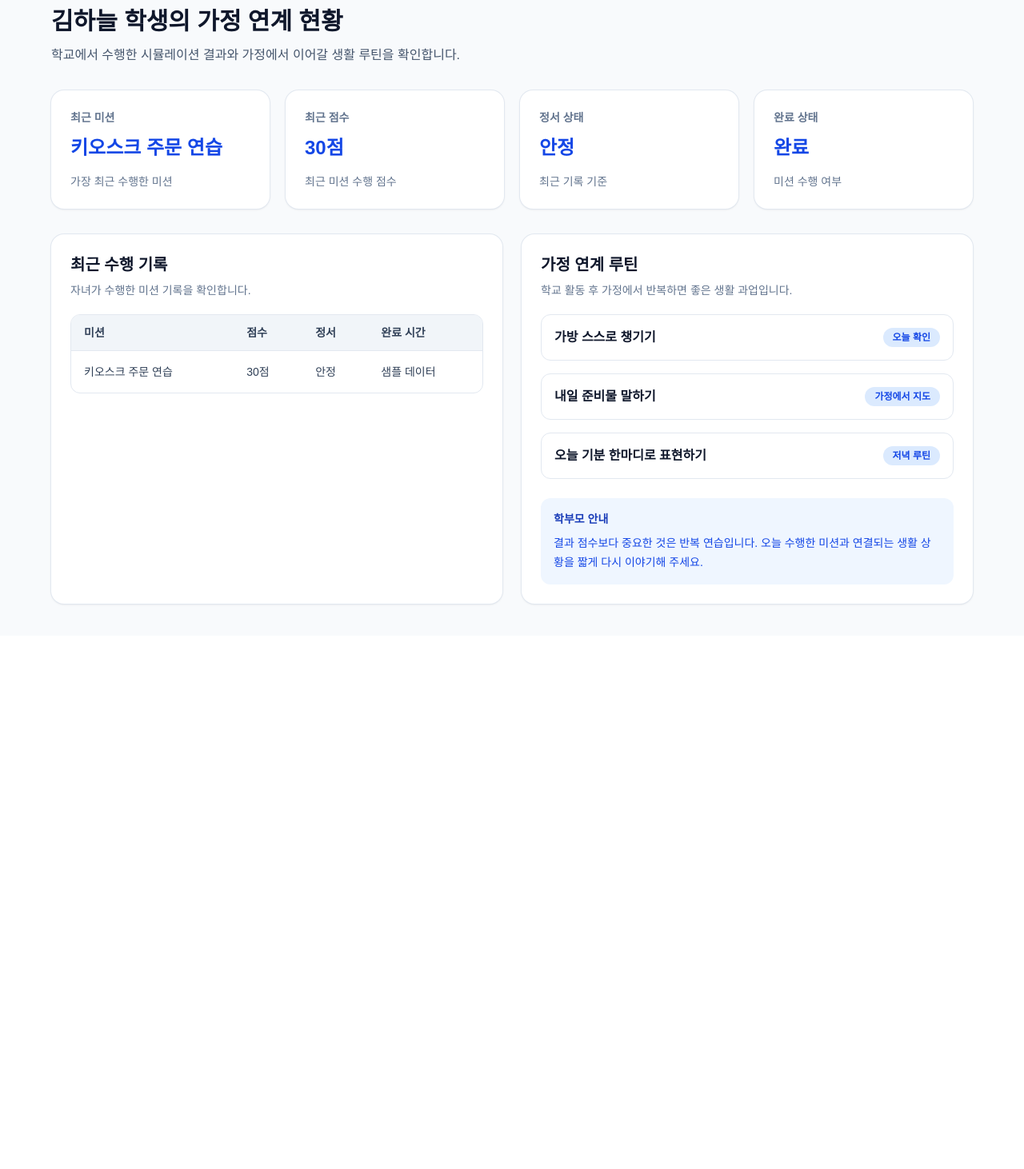
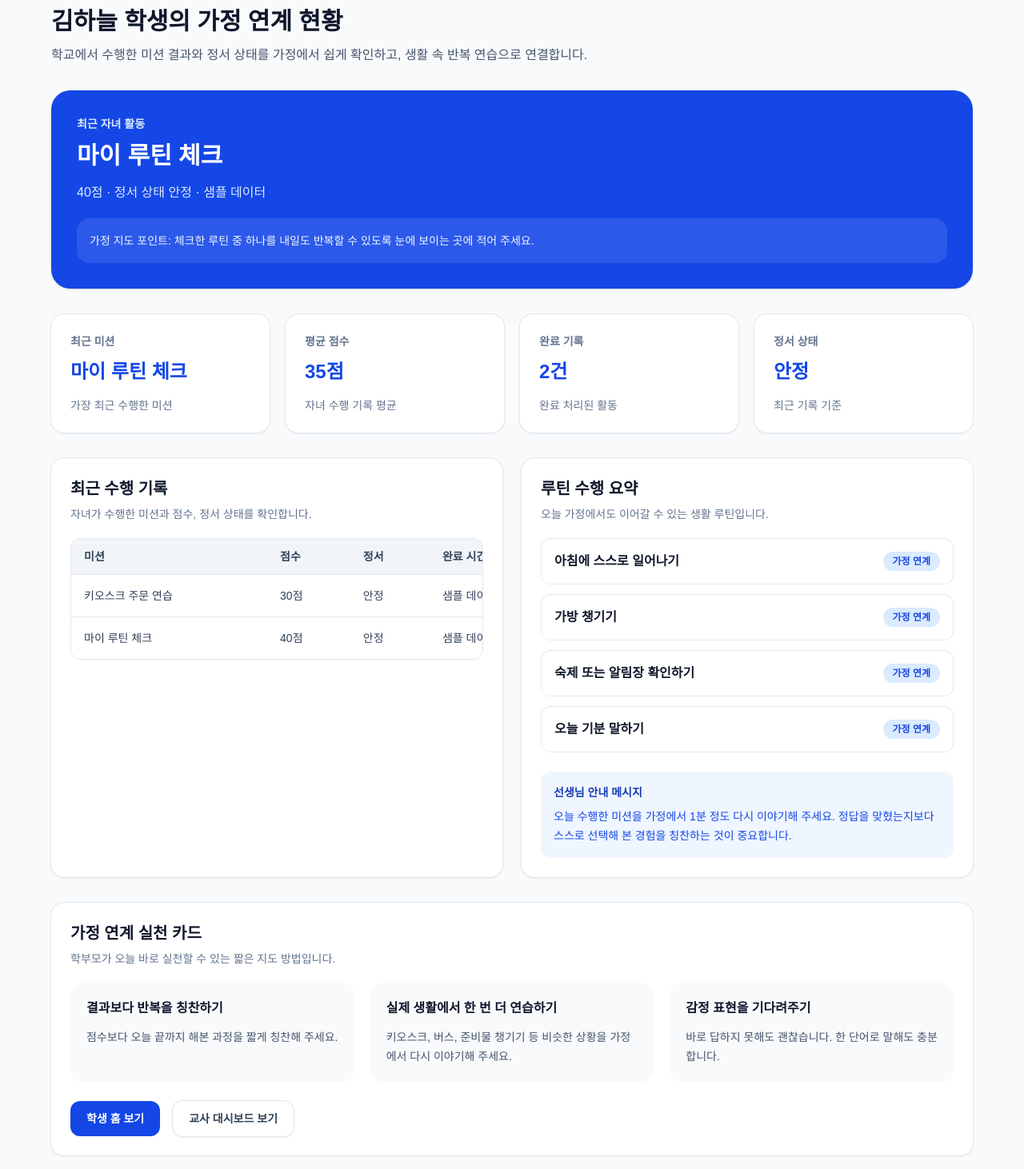
Before and after one commit to jjangtour/------, a Next.js app in the folder frontend/: page /parent/dashboard in a window 1280 px wide. Shown: the part 128-1590 px from the top of the page at 80% size. Before the commit the page ends 923 px from the top, so only its background shows below. Built offline with nearby package versions, Linux system fonts and the light colour scheme.

Commit message:
학부모 화면 가정 연계 기능 개선

```diff
--- a/frontend/app/parent/dashboard/page.tsx
+++ b/frontend/app/parent/dashboard/page.tsx
@@ -1,6 +1,7 @@
 "use client";
 
 import { useEffect, useState } from "react";
+import Link from "next/link";
 
 type StudentResult = {
   studentName: string;
@@ -9,6 +10,16 @@ type StudentResult = {
   status: string;
   emotion: string;
   completedAt: string;
+};
+
+type RoutineRecord = {
+  studentName: string;
+  mission: string;
+  score: number;
+  status: string;
+  emotion: string;
+  completedAt: string;
+  routines?: string[];
 };
 
 const sampleResults: StudentResult[] = [
@@ -20,26 +31,52 @@ const sampleResults: StudentResult[] = [
     emotion: "안정",
     completedAt: "샘플 데이터",
   },
+  {
+    studentName: "김하늘",
+    mission: "마이 루틴 체크",
+    score: 40,
+    status: "완료",
+    emotion: "안정",
+    completedAt: "샘플 데이터",
+  },
 ];
 
-const homeRoutines = [
+const sampleRoutines: RoutineRecord[] = [
   {
-    title: "가방 스스로 챙기기",
-    status: "오늘 확인",
+    studentName: "김하늘",
+    mission: "마이 루틴 체크",
+    score: 40,
+    status: "완료",
+    emotion: "안정",
+    completedAt: "샘플 데이터",
+    routines: [
+      "아침에 스스로 일어나기",
+      "가방 챙기기",
+      "숙제 또는 알림장 확인하기",
+      "오늘 기분 말하기",
+    ],
+  },
+];
+
+const homeGuideItems = [
+  {
+    title: "결과보다 반복을 칭찬하기",
+    description: "점수보다 오늘 끝까지 해본 과정을 짧게 칭찬해 주세요.",
   },
   {
-    title: "내일 준비물 말하기",
-    status: "가정에서 지도",
+    title: "실제 생활에서 한 번 더 연습하기",
+    description: "키오스크, 버스, 준비물 챙기기 등 비슷한 상황을 가정에서 다시 이야기해 주세요.",
   },
   {
-    title: "오늘 기분 한마디로 표현하기",
-    status: "저녁 루틴",
+    title: "감정 표현을 기다려주기",
+    description: "바로 답하지 못해도 괜찮습니다. 한 단어로 말해도 충분합니다.",
   },
 ];
 
 export default function ParentDashboardPage() {
+  const [selectedStudent, setSelectedStudent] = useState("김하늘");
   const [results, setResults] = useState<StudentResult[]>([]);
-  const [selectedStudent, setSelectedStudent] = useState("김하늘");
+  const [routines, setRoutines] = useState<RoutineRecord[]>([]);
 
   useEffect(() => {
     const savedStudent =
@@ -49,20 +86,37 @@ export default function ParentDashboardPage() {
       localStorage.getItem("haemileum_results") || "[]"
     );
 
-    setSelectedStudent(savedStudent);
+    const savedRoutines = JSON.parse(
+      localStorage.getItem("haemileum_routines") || "[]"
+    );
 
     const filteredResults = savedResults.filter(
       (result: StudentResult) => result.studentName === savedStudent
     );
 
-    if (filteredResults.length > 0) {
-      setResults(filteredResults);
-    } else {
-      setResults(sampleResults);
-    }
+    const filteredRoutines = savedRoutines.filter(
+      (routine: RoutineRecord) => routine.studentName === savedStudent
+    );
+
+    setSelectedStudent(savedStudent);
+    setResults(filteredResults.length > 0 ? filteredResults : sampleResults);
+    setRoutines(filteredRoutines.length > 0 ? filteredRoutines : sampleRoutines);
   }, []);
 
   const latestResult = results[results.length - 1];
+  const latestRoutine = routines[routines.length - 1];
+
+  const averageScore =
+    results.length > 0
+      ? Math.round(
+          results.reduce((sum, result) => sum + result.score, 0) /
+            results.length
+        )
+      : 0;
+
+  const completedCount = results.filter(
+    (result) => result.status === "완료"
+  ).length;
 
   return (
     <main className="min-h-screen bg-slate-50 px-6 py-10">
@@ -73,9 +127,28 @@ export default function ParentDashboardPage() {
             {selectedStudent} 학생의 가정 연계 현황
           </h1>
           <p className="mt-3 text-slate-600">
-            학교에서 수행한 시뮬레이션 결과와 가정에서 이어갈 생활 루틴을 확인합니다.
+            학교에서 수행한 미션 결과와 정서 상태를 가정에서 쉽게 확인하고,
+            생활 속 반복 연습으로 연결합니다.
           </p>
         </div>
+
+        {latestResult && (
+          <div className="mb-8 rounded-3xl bg-blue-700 p-8 text-white shadow-sm">
+            <p className="text-sm font-semibold text-blue-100">
+              최근 자녀 활동
+            </p>
+            <h2 className="mt-3 text-3xl font-bold">
+              {latestResult.mission}
+            </h2>
+            <p className="mt-4 text-blue-100">
+              {latestResult.score}점 · 정서 상태 {latestResult.emotion} ·{" "}
+              {latestResult.completedAt}
+            </p>
+            <div className="mt-5 rounded-2xl bg-white/10 p-4 text-sm leading-6 text-blue-50">
+              가정 지도 포인트: {getParentGuide(latestResult)}
+            </div>
+          </div>
+        )}
 
         <div className="mb-8 grid grid-cols-1 gap-5 sm:grid-cols-2 lg:grid-cols-4">
           <ParentCard
@@ -84,19 +157,19 @@ export default function ParentDashboardPage() {
             description="가장 최근 수행한 미션"
           />
           <ParentCard
-            title="최근 점수"
-            value={`${latestResult?.score || 0}점`}
-            description="최근 미션 수행 점수"
+            title="평균 점수"
+            value={`${averageScore}점`}
+            description="자녀 수행 기록 평균"
+          />
+          <ParentCard
+            title="완료 기록"
+            value={`${completedCount}건`}
+            description="완료 처리된 활동"
           />
           <ParentCard
             title="정서 상태"
             value={latestResult?.emotion || "확인 필요"}
             description="최근 기록 기준"
-          />
-          <ParentCard
-            title="완료 상태"
-            value={latestResult?.status || "미완료"}
-            description="미션 수행 여부"
           />
         </div>
 
@@ -106,11 +179,11 @@ export default function ParentDashboardPage() {
               최근 수행 기록
             </h2>
             <p className="mt-2 text-sm text-slate-500">
-              자녀가 수행한 미션 기록을 확인합니다.
+              자녀가 수행한 미션과 점수, 정서 상태를 확인합니다.
             </p>
 
-            <div className="mt-5 overflow-hidden rounded-xl border border-slate-200">
-              <table className="w-full border-collapse text-left text-sm">
+            <div className="mt-5 overflow-x-auto rounded-xl border border-slate-200">
+              <table className="w-full min-w-[620px] border-collapse text-left text-sm">
                 <thead className="bg-slate-100 text-slate-700">
                   <tr>
                     <th className="px-4 py-3 font-semibold">미션</th>
@@ -146,43 +219,106 @@ export default function ParentDashboardPage() {
 
           <div className="rounded-2xl bg-white p-6 shadow-sm ring-1 ring-slate-200">
             <h2 className="text-xl font-bold text-slate-900">
-              가정 연계 루틴
+              루틴 수행 요약
             </h2>
             <p className="mt-2 text-sm text-slate-500">
-              학교 활동 후 가정에서 반복하면 좋은 생활 과업입니다.
+              오늘 가정에서도 이어갈 수 있는 생활 루틴입니다.
             </p>
 
-            <div className="mt-5 space-y-4">
-              {homeRoutines.map((routine) => (
+            <div className="mt-5 space-y-3">
+              {(latestRoutine?.routines || [
+                "가방 챙기기",
+                "오늘 기분 말하기",
+                "내일 할 일 하나 정하기",
+              ]).map((routine) => (
                 <div
-                  key={routine.title}
-                  className="rounded-xl border border-slate-200 p-4"
+                  key={routine}
+                  className="flex items-center justify-between rounded-xl border border-slate-200 p-4"
                 >
-                  <div className="flex items-center justify-between">
-                    <p className="font-semibold text-slate-900">
-                      {routine.title}
-                    </p>
-                    <span className="rounded-full bg-blue-100 px-3 py-1 text-xs font-semibold text-blue-700">
-                      {routine.status}
-                    </span>
-                  </div>
+                  <p className="font-semibold text-slate-900">{routine}</p>
+                  <span className="rounded-full bg-blue-100 px-3 py-1 text-xs font-semibold text-blue-700">
+                    가정 연계
+                  </span>
                 </div>
               ))}
             </div>
 
             <div className="mt-6 rounded-xl bg-blue-50 p-4">
               <p className="text-sm font-semibold text-blue-800">
-                학부모 안내
+                선생님 안내 메시지
               </p>
               <p className="mt-2 text-sm leading-6 text-blue-700">
-                결과 점수보다 중요한 것은 반복 연습입니다. 오늘 수행한 미션과 연결되는 생활 상황을 짧게 다시 이야기해 주세요.
+                오늘 수행한 미션을 가정에서 1분 정도 다시 이야기해 주세요.
+                정답을 맞혔는지보다 스스로 선택해 본 경험을 칭찬하는 것이 중요합니다.
               </p>
             </div>
+          </div>
+        </div>
+
+        <div className="mt-8 rounded-2xl bg-white p-6 shadow-sm ring-1 ring-slate-200">
+          <h2 className="text-xl font-bold text-slate-900">
+            가정 연계 실천 카드
+          </h2>
+          <p className="mt-2 text-sm text-slate-500">
+            학부모가 오늘 바로 실천할 수 있는 짧은 지도 방법입니다.
+          </p>
+
+          <div className="mt-5 grid grid-cols-1 gap-5 md:grid-cols-3">
+            {homeGuideItems.map((item) => (
+              <div
+                key={item.title}
+                className="rounded-2xl bg-slate-50 p-5"
+              >
+                <h3 className="font-bold text-slate-900">{item.title}</h3>
+                <p className="mt-3 text-sm leading-6 text-slate-600">
+                  {item.description}
+                </p>
+              </div>
+            ))}
+          </div>
+
+          <div className="mt-6 flex flex-wrap gap-4">
+            <Link
+              href="/student/home"
+              className="rounded-xl bg-blue-700 px-5 py-3 text-sm font-semibold text-white hover:bg-blue-800"
+            >
+              학생 홈 보기
+            </Link>
+            <Link
+              href="/teacher/dashboard"
+              className="rounded-xl bg-white px-5 py-3 text-sm font-semibold text-slate-700 shadow-sm ring-1 ring-slate-200 hover:bg-slate-50"
+            >
+              교사 대시보드 보기
+            </Link>
           </div>
         </div>
       </section>
     </main>
   );
+}
+
+function getParentGuide(result: StudentResult) {
+  if (result.emotion === "불안") {
+    return "오늘은 결과보다 마음을 먼저 확인해 주세요. '어떤 부분이 어려웠어?'라고 짧게 물어보면 좋습니다.";
+  }
+
+  if (result.mission.includes("키오스크")) {
+    return "다음 외출 시 실제 키오스크 화면을 함께 보며 메뉴 선택부터 다시 연습해 보세요.";
+  }
+
+  if (result.mission.includes("대중교통")) {
+    return "집 근처 정류장 이름과 내려야 할 장소를 함께 확인해 주세요.";
+  }
+
+  if (result.mission.includes("대화")) {
+    return "오늘 배운 표현을 가정 대화에서 한 문장으로 다시 말해보게 해 주세요.";
+  }
+
+  if (result.mission.includes("루틴")) {
+    return "체크한 루틴 중 하나를 내일도 반복할 수 있도록 눈에 보이는 곳에 적어 주세요.";
+  }
+
+  return "오늘 한 활동을 짧게 회상하고, 스스로 선택한 점을 칭찬해 주세요.";
 }
 
 function ParentCard({
--- a/frontend/app/teacher/dashboard/page.tsx
+++ b/frontend/app/teacher/dashboard/page.tsx
@@ -24,7 +24,7 @@ const sampleResults: StudentResult[] = [
     studentName: "이도윤",
     mission: "대중교통 이용 연습",
     score: 20,
-    status: "진행중",
+    status: "완료",
     emotion: "보통",
     completedAt: "샘플 데이터",
   },
@@ -53,22 +53,29 @@ export default function TeacherDashboardPage() {
     }
   }, []);
 
-  const totalStudents = results.length;
-  const completedStudents = results.filter(
-    (student) => student.status === "완료"
+  const totalRecords = results.length;
+
+  const completedRecords = results.filter(
+    (result) => result.status === "완료"
   ).length;
 
   const averageScore =
     results.length > 0
       ? Math.round(
-          results.reduce((sum, student) => sum + student.score, 0) /
+          results.reduce((sum, result) => sum + result.score, 0) /
             results.length
         )
       : 0;
 
-  const warningStudents = results.filter(
-    (student) => student.status === "주의"
+  const warningRecords = results.filter(
+    (result) => result.status === "주의" || result.emotion === "불안"
   ).length;
+
+  const latestResult = results[results.length - 1];
+
+  const studentStats = getStudentStats(results);
+  const missionStats = getMissionStats(results);
+  const emotionStats = getEmotionStats(results);
 
   const clearResults = () => {
     localStorage.removeItem("haemileum_results");
@@ -84,35 +91,85 @@ export default function TeacherDashboardPage() {
             해밀이음 교사 대시보드
           </h1>
           <p className="mt-3 text-slate-600">
-            학생의 일상 시뮬레이션 수행 결과와 정서 상태를 한눈에 확인하는 화면입니다.
+            학생의 시뮬레이션 수행 결과, 정서 상태, 반복 훈련 이력을 확인합니다.
           </p>
         </div>
 
-        <div className="mb-8 grid grid-cols-1 gap-5 md:grid-cols-4">
+        <div className="mb-8 grid grid-cols-1 gap-5 sm:grid-cols-2 lg:grid-cols-4">
           <DashboardCard
             title="전체 수행 기록"
-            value={`${totalStudents}건`}
+            value={`${totalRecords}건`}
             description="저장된 미션 수행 결과"
           />
           <DashboardCard
             title="미션 완료"
-            value={`${completedStudents}건`}
+            value={`${completedRecords}건`}
             description="완료 처리된 미션"
           />
           <DashboardCard
             title="평균 점수"
             value={`${averageScore}점`}
-            description="시뮬레이션 평균 점수"
+            description="전체 수행 평균"
           />
           <DashboardCard
             title="주의 필요"
-            value={`${warningStudents}건`}
-            description="추가 관찰 필요 기록"
+            value={`${warningRecords}건`}
+            description="불안 또는 주의 기록"
           />
         </div>
 
+        {latestResult && (
+          <div className="mb-8 rounded-2xl bg-blue-700 p-6 text-white shadow-sm">
+            <p className="text-sm font-semibold text-blue-100">
+              최근 수행 기록
+            </p>
+            <h2 className="mt-2 text-2xl font-bold">
+              {latestResult.studentName} · {latestResult.mission}
+            </h2>
+            <p className="mt-3 text-blue-100">
+              점수 {latestResult.score}점 / 정서 상태 {latestResult.emotion} /{" "}
+              {latestResult.completedAt}
+            </p>
+            <p className="mt-4 rounded-xl bg-white/10 p-4 text-sm leading-6 text-blue-50">
+              지도 코멘트: {getTeacherComment(latestResult)}
+            </p>
+          </div>
+        )}
+
+        <div className="mb-8 grid grid-cols-1 gap-6 lg:grid-cols-3">
+          <SummaryPanel title="학생별 평균 점수">
+            {studentStats.map((student) => (
+              <SummaryRow
+                key={student.studentName}
+                label={student.studentName}
+                value={`${student.averageScore}점 / ${student.count}건`}
+              />
+            ))}
+          </SummaryPanel>
+
+          <SummaryPanel title="미션별 수행 횟수">
+            {missionStats.map((mission) => (
+              <SummaryRow
+                key={mission.mission}
+                label={mission.mission}
+                value={`${mission.count}건`}
+              />
+            ))}
+          </SummaryPanel>
+
+          <SummaryPanel title="정서 상태 요약">
+            {emotionStats.map((emotion) => (
+              <SummaryRow
+                key={emotion.emotion}
+                label={emotion.emotion}
+                value={`${emotion.count}건`}
+              />
+            ))}
+          </SummaryPanel>
+        </div>
+
         <div className="rounded-2xl bg-white p-6 shadow-sm ring-1 ring-slate-200">
-          <div className="mb-5 flex items-center justify-between">
+          <div className="mb-5 flex flex-wrap items-center justify-between gap-4">
             <div>
               <h2 className="text-xl font-bold text-slate-900">
                 학생별 수행 결과
@@ -130,8 +187,8 @@ export default function TeacherDashboardPage() {
             </button>
           </div>
 
-          <div className="overflow-hidden rounded-xl border border-slate-200">
-            <table className="w-full border-collapse text-left text-sm">
+          <div className="overflow-x-auto rounded-xl border border-slate-200">
+            <table className="w-full min-w-[760px] border-collapse text-left text-sm">
               <thead className="bg-slate-100 text-slate-700">
                 <tr>
                   <th className="px-4 py-3 font-semibold">학생명</th>
@@ -140,11 +197,15 @@ export default function TeacherDashboardPage() {
                   <th className="px-4 py-3 font-semibold">상태</th>
                   <th className="px-4 py-3 font-semibold">정서 상태</th>
                   <th className="px-4 py-3 font-semibold">완료 시간</th>
+                  <th className="px-4 py-3 font-semibold">지도 코멘트</th>
                 </tr>
               </thead>
               <tbody>
                 {results.map((student, index) => (
-                  <tr key={`${student.studentName}-${index}`} className="border-t border-slate-200">
+                  <tr
+                    key={`${student.studentName}-${student.mission}-${index}`}
+                    className="border-t border-slate-200"
+                  >
                     <td className="px-4 py-4 font-medium text-slate-900">
                       {student.studentName}
                     </td>
@@ -163,6 +224,9 @@ export default function TeacherDashboardPage() {
                     <td className="px-4 py-4 text-slate-600">
                       {student.completedAt}
                     </td>
+                    <td className="px-4 py-4 text-slate-600">
+                      {getTeacherComment(student)}
+                    </td>
                   </tr>
                 ))}
               </tbody>
@@ -172,6 +236,67 @@ export default function TeacherDashboardPage() {
       </section>
     </main>
   );
+}
+
+function getStudentStats(results: StudentResult[]) {
+  const map = new Map<string, { total: number; count: number }>();
+
+  results.forEach((result) => {
+    const current = map.get(result.studentName) || { total: 0, count: 0 };
+
+    map.set(result.studentName, {
+      total: current.total + result.score,
+      count: current.count + 1,
+    });
+  });
+
+  return Array.from(map.entries()).map(([studentName, stat]) => ({
+    studentName,
+    averageScore: Math.round(stat.total / stat.count),
+    count: stat.count,
+  }));
+}
+
+function getMissionStats(results: StudentResult[]) {
+  const map = new Map<string, number>();
+
+  results.forEach((result) => {
+    map.set(result.mission, (map.get(result.mission) || 0) + 1);
+  });
+
+  return Array.from(map.entries()).map(([mission, count]) => ({
+    mission,
+    count,
+  }));
+}
+
+function getEmotionStats(results: StudentResult[]) {
+  const map = new Map<string, number>();
+
+  results.forEach((result) => {
+    map.set(result.emotion, (map.get(result.emotion) || 0) + 1);
+  });
+
+  return Array.from(map.entries()).map(([emotion, count]) => ({
+    emotion,
+    count,
+  }));
+}
+
+function getTeacherComment(result: StudentResult) {
+  if (result.emotion === "불안") {
+    return "정서 상태 관찰이 필요합니다. 짧은 대화와 재도전 기회를 제공하세요.";
+  }
+
+  if (result.score >= 30) {
+    return "수행 흐름이 안정적입니다. 다음 단계 미션으로 확장 가능합니다.";
+  }
+
+  if (result.score >= 20) {
+    return "기본 절차는 이해했습니다. 오답 장면을 중심으로 반복 연습이 필요합니다.";
+  }
+
+  return "단계별 안내와 시각적 힌트를 제공하며 천천히 다시 연습하는 것이 좋습니다.";
 }
 
 function DashboardCard({
@@ -192,6 +317,30 @@ function DashboardCard({
   );
 }
 
+function SummaryPanel({
+  title,
+  children,
+}: {
+  title: string;
+  children: React.ReactNode;
+}) {
+  return (
+    <div className="rounded-2xl bg-white p-6 shadow-sm ring-1 ring-slate-200">
+      <h2 className="text-lg font-bold text-slate-900">{title}</h2>
+      <div className="mt-4 space-y-3">{children}</div>
+    </div>
+  );
+}
+
+function SummaryRow({ label, value }: { label: string; value: string }) {
+  return (
+    <div className="flex items-center justify-between rounded-xl bg-slate-50 px-4 py-3">
+      <p className="text-sm font-semibold text-slate-700">{label}</p>
+      <p className="text-sm font-bold text-blue-700">{value}</p>
+    </div>
+  );
+}
+
 function StatusBadge({ status }: { status: string }) {
   const className =
     status === "완료"
```
